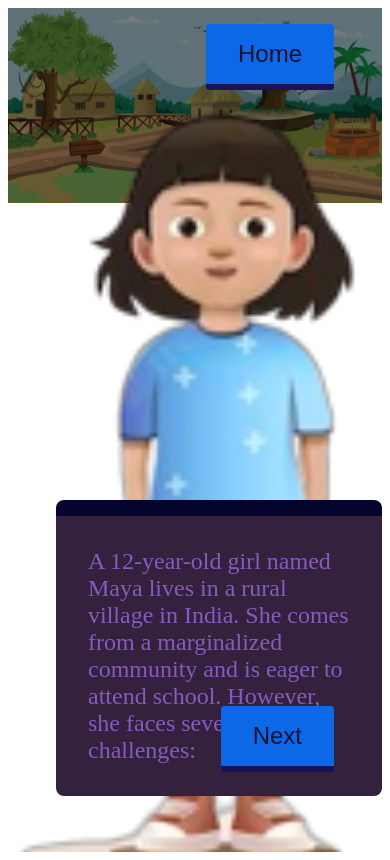
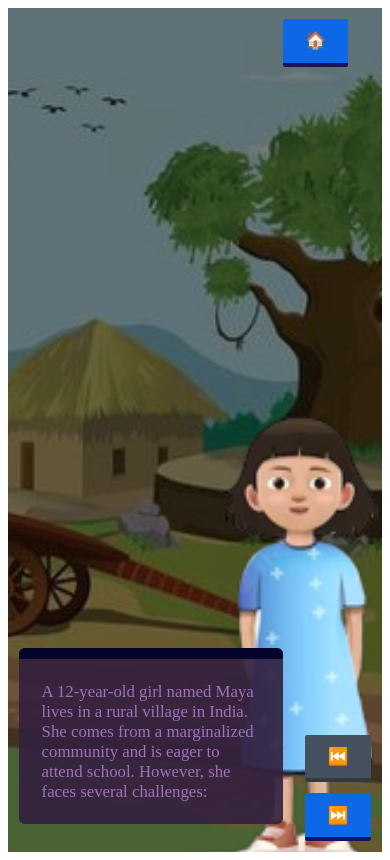
Before and after one commit to piyushya/Smart-Ed-Kids, a React (Vite) app: page /module/1 in a window 390 px wide. Built offline with nearby package versions, Linux system fonts and the light colour scheme; the HTML template or start-up script is replaced by a standard one.

Commit message:
made mobile frienndly

```diff
--- a/src/pages/Module.jsx
+++ b/src/pages/Module.jsx
@@ -1,14 +1,12 @@
 import { useState } from 'react';
 import { useNavigate } from "react-router-dom";
 import modules_data from '../module_data.json'
-import tooltip_data from '../tooltip_data.json'
 import { useParams } from "react-router-dom";
 import '../styles/module.css'
 
 export default function Module() {
     const {id} = useParams();
     const [score, setScore] = useState(0);
-    const [tooltip_desc, setTooltip_desc] = useState("");
     const [sceneIndex, setSceneIndex] = useState(0);
 
     const navigate = useNavigate();
@@ -26,9 +24,9 @@ export default function Module() {
     const test = module.game.test;
     const options = test.options.map((option, index) => {
         return (
-            <li key={index}>
+            <button className='option_button' key={index}>
                 {option}
-            </li>
+            </button>
         )
     });
 
@@ -44,9 +42,9 @@ export default function Module() {
         return (
             <div className='test_container'>
                 <h1>{test.text}</h1>
-                <ul>
+                <div className='options_container'>
                     {options}
-                </ul>
+                </div>
             </div>
         )
     }
@@ -56,44 +54,23 @@ export default function Module() {
             <div className='scene_view'>
                 <img className="scene_backImage" src={`${window.location.origin}/module_education_rights/`+ scene.backImage}></img>
                 <img className="scene_frontImage" src={`${window.location.origin}/module_education_rights/`+ scene.frontImage}></img>
-                <p>{scene.text}</p>
-                <div className='nav_btn_container'>
-                    {sceneIndex > 0 && <button className="prev_button module_nav_button" onClick = {prevScene}>Prev</button>}
-                    {sceneIndex < (scenes.length-1) && <button className="next_button module_nav_button" onClick = {nextScene}>Next</button>}
+                <div className='scene_info'>
+                    <p className='scene_text'>{scene.text}</p>
+                    <div className='nav_btn_container'>
+                        <button disabled={!(sceneIndex > 0)} className="prev_button module_nav_button" onClick = {prevScene}>⏮️</button>
+                        <button disabled={!(sceneIndex < (scenes.length-1))} className="next_button module_nav_button" onClick = {nextScene}>⏭️</button>
+                    </div>
                 </div>
-                <button className="home_button" onClick = {() => {
+                <button className="home_button module_nav_button" onClick = {() => {
                     navigate('/');
-                }}>Home</button>
+                }}>🏠</button>
                 {sceneIndex === (scenes.length-1) && <TestContainer/>}
             </div>
         )
     }
 
-    function Tooltip({title}){
-        function showDescription(){
-            if(tooltip_desc === ""){
-                setTooltip_desc(tooltip_data[title]);
-            }
-        }
-        return(
-            <>
-                {" "}<span onClick={showDescription} className='tooltip_title'>{title}</span>{" "}
-            </>
-        )
-    }
-
     return (
         <div>
-            {tooltip_desc.length > 0 &&
-            <div className='tooltip_container'>
-                <div className='tooltip_wrapper'>
-                    {tooltip_desc}
-                    <button className='tooltip_close_btn' onClick={()=>{
-                        console.log("close tooltip");
-                        setTooltip_desc("");
-                    }}>close</button>
-                </div>
-            </div>}
             {scenes[sceneIndex]}
         </div>
     )
--- a/src/styles/module.css
+++ b/src/styles/module.css
@@ -22,28 +22,42 @@
     left: 0;
 }
 
-.scene_view p{
+.scene_info{
     position: absolute;
-    bottom: 2rem;
-    left: 3rem;
+    bottom: 0;
+    left: 0;
+    display: flex;
+    gap: 2rem;
+    padding: 1rem;
+    /* background-color: aquamarine; */
+}
+
+.scene_text{
     background-color: rgb(51, 33, 62);
     color: rgb(134, 91, 187);
     padding: 2rem;
-    width: 70%;
     font-size: 1.5rem;
     border-top: 1rem solid rgb(4, 4, 44);
     border-radius: 0.5rem;
 }
 
 .nav_btn_container{
-    position: absolute;
-    bottom: 5rem;
-    right: 3rem;
     display: flex;
+    flex-direction: column;
+    justify-content: end;
     gap: 1rem;
 }
 
-.scene_view button{
+.module_nav_button:disabled{
+    background-color: rgb(69, 81, 95);
+    color: rgb(48, 53, 61);
+    border-bottom: 0.4rem solid rgb(50, 58, 63);
+}
+.module_nav_button:disabled:hover{
+    background-color: rgb(69, 81, 95);
+}
+
+.module_nav_button{
     background-color: rgb(13, 104, 231);
     border: 0;
     border-bottom: 0.4rem solid rgb(26, 19, 87);
@@ -51,9 +65,10 @@
     font-size: 1.5rem;
     padding: 1rem 2rem;
     border-radius: 0.2rem;
+    cursor: pointer;
 }
 
-.scene_view button:hover{
+.module_nav_button:hover{
     background-color: rgb(71, 71, 199);
 }
 
@@ -65,11 +80,73 @@
 
 .test_container{
     position: absolute;
-    top: 40%;
-    right: 2rem;
-    transform: translate(0, -50%);
-    right: 2rem;
-    background-color: rgb(23, 23, 69);
-    padding: 1rem;
+    top: 50%;
+    left: 50%;
+    transform: translate(-50%, -70%);
+    background-color: rgb(69, 51, 23);
+    padding: 2rem;
     color: white;
+    border-radius: 0.5rem;
+    border-left: 1rem solid rgb(63, 32, 18);
+    border-right: 1rem solid rgb(63, 32, 18);
 }
+
+.test_container h1{
+    font-size: 1.5rem;
+}
+
+.options_container{
+    display: flex;
+    flex-direction: column;
+    gap: 1rem;
+    align-items: center;
+}
+
+.option_button{
+    border: 0rem;
+    background-color: rgb(252, 191, 111);
+    font-size: 1rem;
+    border-radius: 0.2rem;
+    border-bottom: 0.5rem solid rgb(134, 84, 34);
+    padding: 0.5rem;
+    width: 70%;
+    cursor: pointer;
+}
+
+.option_button:hover{
+    background-color: rgb(212, 143, 53);
+}
+
+@media only screen and (max-width: 768px) {
+    * {
+        font-size: 0.7rem;
+    }
+    .scene_frontImage{
+        right: -3rem;
+        left: auto;
+        height: 60%;
+    }
+    .scene_backImage{
+        width: auto;
+        height: 100%;
+        transform: translate(-50%, 0);
+    }
+    .scene_text{
+        background-color: rgba(51, 33, 62, 0.904);
+        color: rgb(161, 114, 188);
+    }
+    .test_container{
+        top: 4rem;
+        transform: translate(-50%, 0%);
+        width: 80vw;
+    }
+    .test_container h1{
+        font-size: 2rem;
+    }
+    .option_button{
+        font-size: 1.5rem;
+    }
+    .home_button{
+        z-index: 2;
+    }
+}
```
